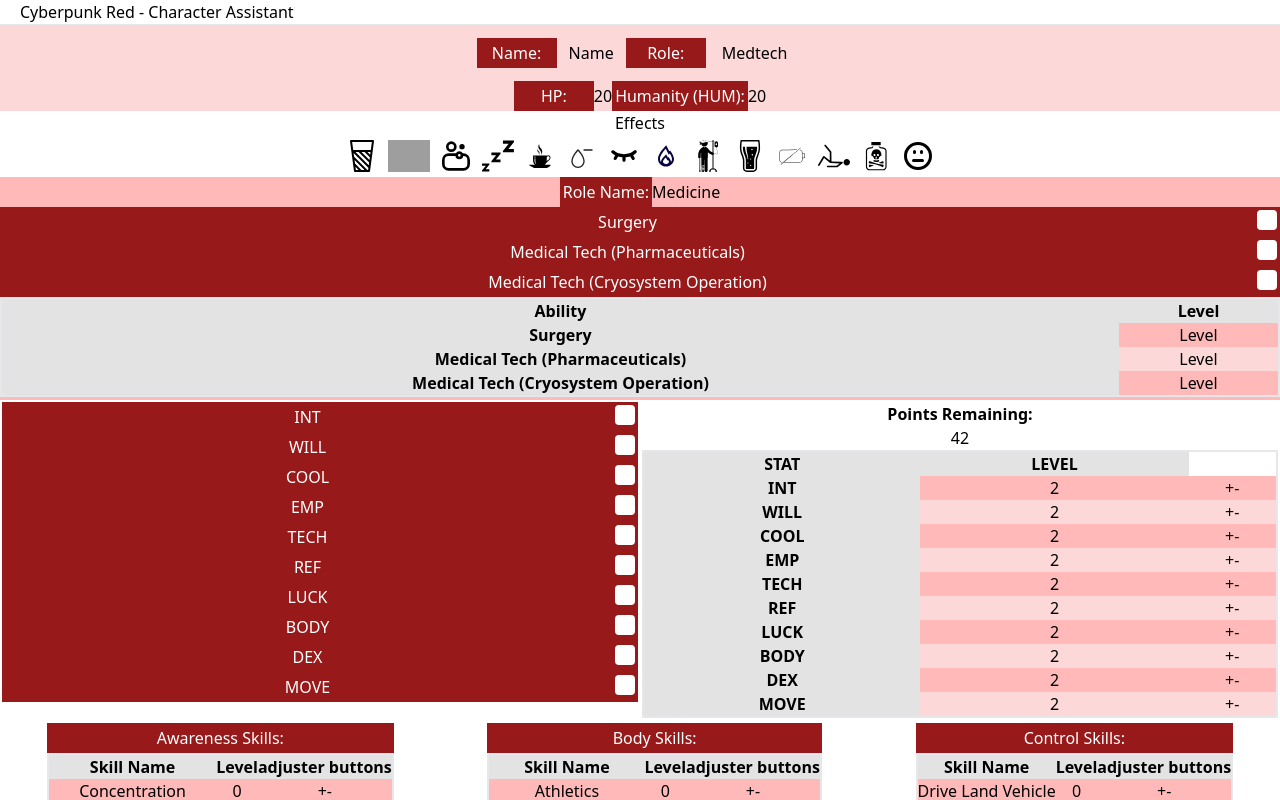
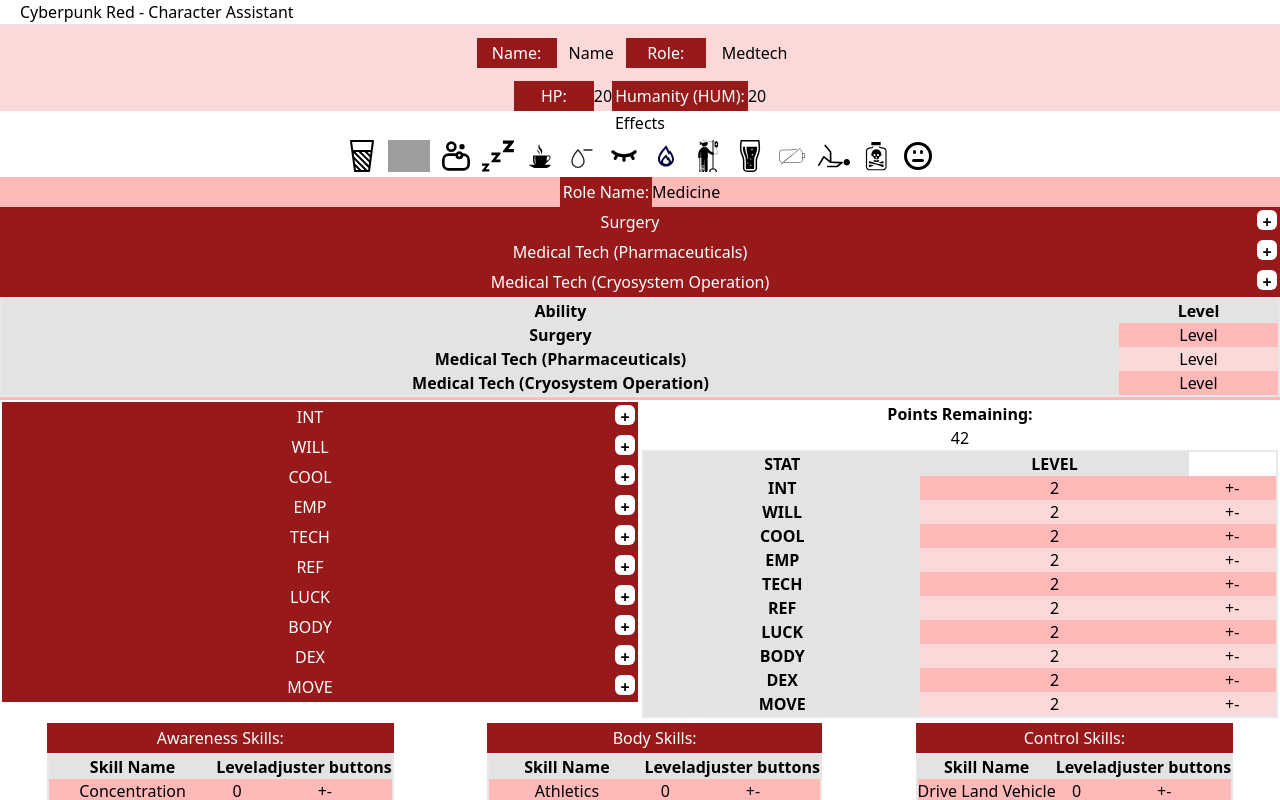
Before and after one commit to DaisyEverard/Cyberpunk-red, a React (Vite) app: page / in a window 1280 px wide. Built offline with nearby package versions, Linux system fonts and the light colour scheme; grey boxes are pictures that could not be loaded.

Commit message:
convert some button properties to tailwind

```diff
--- a/src/style/utils.css
+++ b/src/style/utils.css
@@ -6,13 +6,6 @@
 
 .hideableDescriptionCell button {
   float: right;
-  margin-left: 5px;
-  background: white;
-  border: none;
-  border-radius: 4px;
-  padding: 2px;
-  width: 20px;
-  height: 20px;
   font-weight: bolder;
 }
 
--- a/src/utils/HideableDescriptionCell.tsx
+++ b/src/utils/HideableDescriptionCell.tsx
@@ -27,7 +27,7 @@ const HideableDescriptionCell = props => {
         }}
       >
         <span>{title}</span>
-        <button className="flexCol">{plusMinus}</button>
+        <button className="text-black bg-white rounded-md w-5 h-5">{plusMinus}</button>
       </h4>
       {descriptionArray.map((attribute, index) => {
         return (
```
